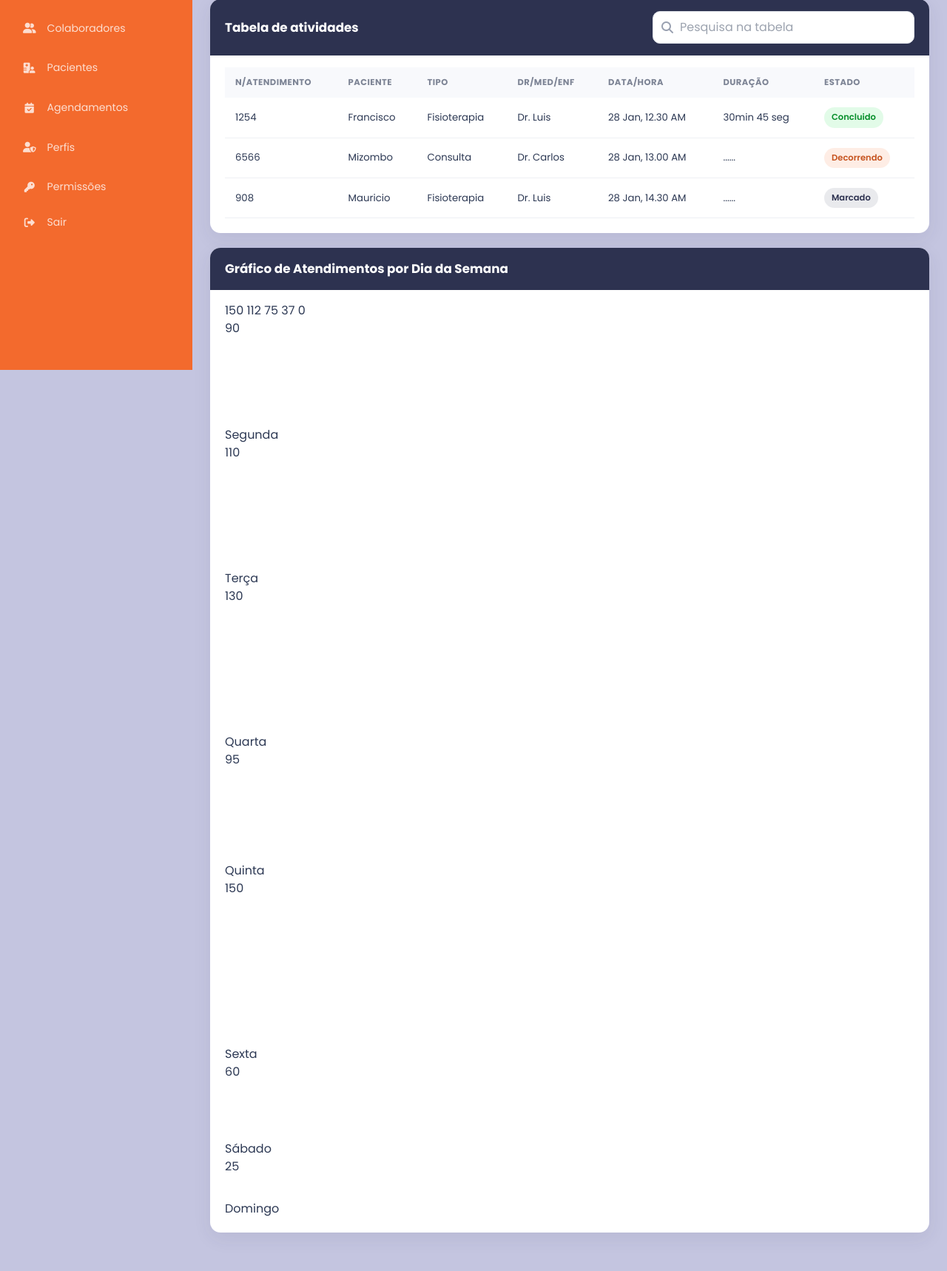
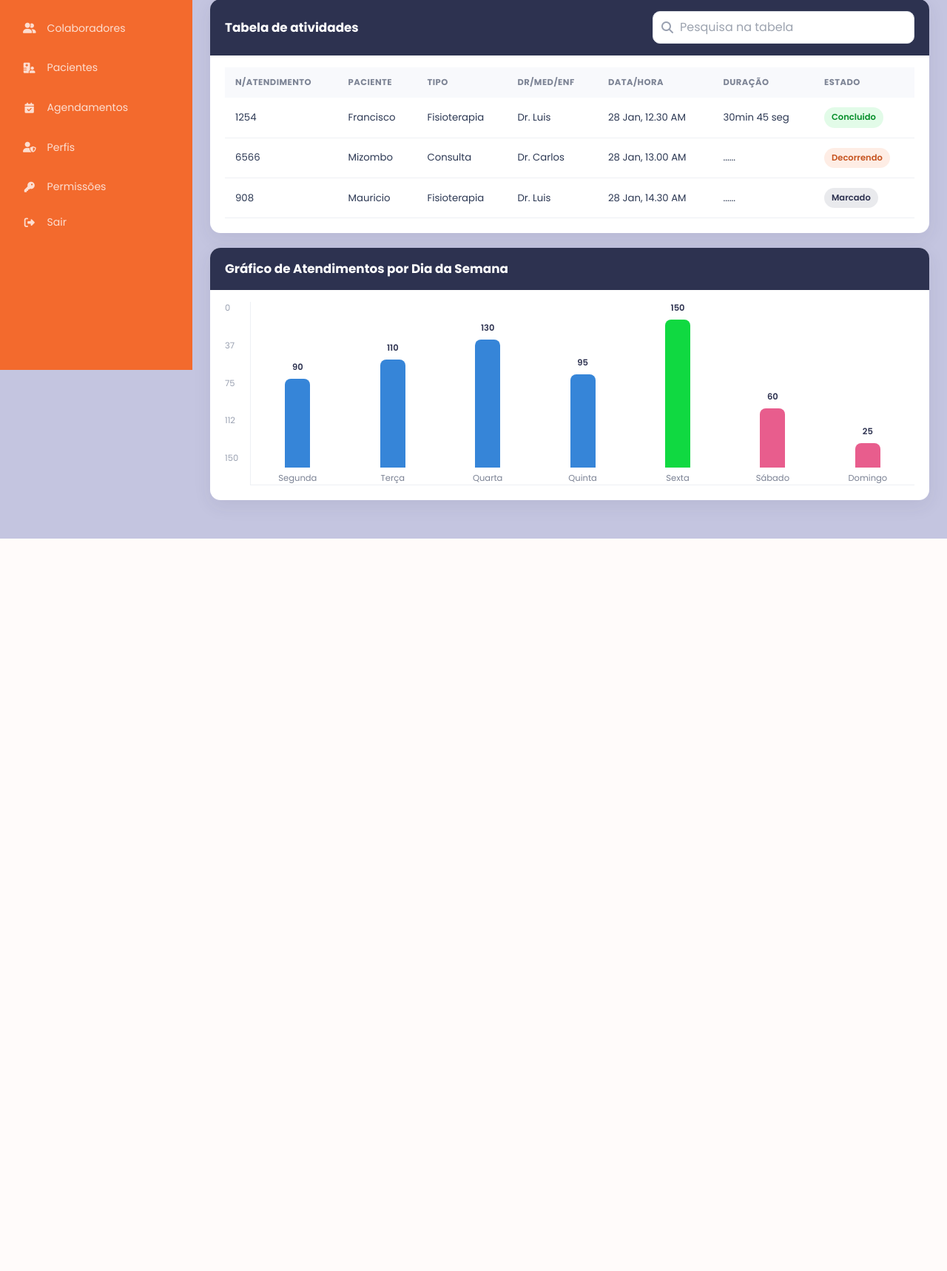
Before and after one commit to antoninoacuratech-programpython/Acura_Med_Final_Render, a Django app: page /dashboard/ in a window 1280 px wide. Shown: the part 300-2018 px from the top of the page at 74% size. After the commit the page ends 1028 px from the top, so only its background shows below. Run offline with Django 5.2, Linux system fonts and the light colour scheme; a user stored in the database is signed in; some libraries are stand-ins or nearby versions.

Commit message:
com graficos no dashboard

```diff
--- a/templates/dashboard/painel.html
+++ b/templates/dashboard/painel.html
@@ -1,27 +1,96 @@
 {% load static %}
 <section class="panel" id="dashboardPanel">
-<!-- Botão de Impressão de Relatório, novo atedimento, novo paciente e Painel Retátil -->
+
+    <style>
+        /* Estilo do gráfico — a única parte que o global.css ainda não cobre.
+           Cores reaproveitadas das mesmas usadas em .stat-icon (blue/pink/green). */
+        #dashboardPanel .chart-container {
+            overflow-x: auto;
+        }
+
+        #dashboardPanel .custom-chart {
+            display: flex;
+            gap: 16px;
+            min-width: 480px;
+        }
+
+        #dashboardPanel .chart-y-axis {
+            display: flex;
+            flex-direction: column-reverse;
+            justify-content: space-between;
+            font-size: .72rem;
+            color: #9aa1b1;
+            padding-bottom: 28px;
+            flex-shrink: 0;
+        }
+
+        #dashboardPanel .chart-bars-wrapper {
+            flex: 1;
+            display: flex;
+            align-items: flex-end;
+            gap: 18px;
+            border-left: 1px solid #eef0f4;
+            border-bottom: 1px solid #eef0f4;
+            padding: 0 8px;
+            min-height: 220px;
+        }
+
+        #dashboardPanel .bar-group {
+            flex: 1;
+            display: flex;
+            flex-direction: column;
+            align-items: center;
+            gap: 6px;
+        }
+
+        #dashboardPanel .bar-value {
+            font-size: .72rem;
+            font-weight: 600;
+            color: var(--primary-dark);
+        }
+
+        #dashboardPanel .bar-fill {
+            width: 60%;
+            max-width: 34px;
+            border-radius: 8px 8px 0 0;
+            transition: height .4s ease;
+        }
+
+        #dashboardPanel .bar-fill.blue { background: #3685d8; }
+        #dashboardPanel .bar-fill.pink { background: #e85d8d; }
+        #dashboardPanel .bar-fill.green { background: var(--green); }
+
+        #dashboardPanel .bar-label {
+            font-size: .72rem;
+            color: #7b8294;
+        }
+    </style>
+
+    <!-- Botão de Impressão de Relatório, novo atendimento, novo paciente -->
     <div class="dashboard-quick-actions">
         <div class="report-dropdown-wrapper">
-<button class="btn-report" id="reportDropdownBtn">
+            <button class="btn-report" id="reportDropdownBtn" type="button">
                 <i class="fa-solid fa-print"></i> Impressão de Relatório <i class="fa-solid fa-chevron-down"></i>
             </button>
-<!-- Painel de Opções (Dia, Semanal, Mensal) -->
             <div class="report-options-panel" id="reportOptionsPanel">
                 <a href="#"><i class="fa-solid fa-calendar-day day"></i> Relatório do Dia</a>
                 <a href="#"><i class="fa-solid fa-calendar-week week"></i> Relatório Semanal</a>
                 <a href="#"><i class="fa-solid fa-calendar-days month"></i> Relatório Mensal</a>
             </div>
         </div>
+
         <button class="dashboard-quick-action" id="btnNovoAtendimento" type="button">
             <i class="fa-solid fa-user-clock"></i>
             Novo Atendimento
         </button>
+
         <button class="dashboard-quick-action" id="btnNovoPaciente" type="button">
             <i class="fa-solid fa-user-plus"></i>
             Novo Paciente
         </button>
     </div>
+
+    <!-- Cartões de estatística (dados demo — ainda não ligados ao backend) -->
     <div class="cards-grid">
         <div class="stat-card">
             <div class="stat-icon green"><i class="fa-solid fa-clipboard-check"></i></div>
@@ -52,13 +121,14 @@
             </div>
         </div>
     </div>
-<!-- Tabela de Atividades -->
+
+    <!-- Tabela de Atividades (dados demo) -->
     <div class="content-card">
         <div class="card-header-table">
             <h3>Tabela de atividades</h3>
             <div class="table-search">
                 <i class="fa-solid fa-magnifying-glass"></i>
-<input placeholder="Pesquisa na tabela" type="text"/>
+                <input id="dashboardTabelaPesquisa" placeholder="Pesquisa na tabela" type="text">
             </div>
         </div>
         <div class="table-responsive">
@@ -74,8 +144,8 @@
                         <th>Estado</th>
                     </tr>
                 </thead>
-<tbody>
-<tr>
+                <tbody id="dashboardTabelaAtividades">
+                    <tr class="linha-atividade" data-busca="1254 francisco fisioterapia dr. luis">
                         <td>1254</td>
                         <td>Francisco</td>
                         <td>Fisioterapia</td>
@@ -84,7 +154,7 @@
                         <td>30min 45 seg</td>
                         <td><span class="badge green">Concluido</span></td>
                     </tr>
-<tr>
+                    <tr class="linha-atividade" data-busca="6566 mizombo consulta dr. carlos">
                         <td>6566</td>
                         <td>Mizombo</td>
                         <td>Consulta</td>
@@ -93,7 +163,7 @@
                         <td>......</td>
                         <td><span class="badge orange">Decorrendo</span></td>
                     </tr>
-<tr>
+                    <tr class="linha-atividade" data-busca="908 mauricio fisioterapia dr. luis">
                         <td>908</td>
                         <td>Mauricio</td>
                         <td>Fisioterapia</td>
@@ -106,14 +176,14 @@
             </table>
         </div>
     </div>
-<!-- Gráfico de Atendimentos por Dia da Semana -->
+
+    <!-- Gráfico de Atendimentos por Dia da Semana (dados demo) -->
     <div class="content-card chart-card-wrapper">
         <div class="card-header-table">
             <h3>Gráfico de Atendimentos por Dia da Semana</h3>
         </div>
         <div class="chart-container">
             <div class="custom-chart">
-<!-- Eixo Y -->
                 <div class="chart-y-axis">
                     <span>150</span>
                     <span>112</span>
@@ -121,7 +191,6 @@
                     <span>37</span>
                     <span>0</span>
                 </div>
-<!-- Barras dos Dias da Semana -->
                 <div class="chart-bars-wrapper">
                     <div class="bar-group">
                         <span class="bar-value">90</span>
```
Lines whose indentation alone changed are shown as unchanged.
